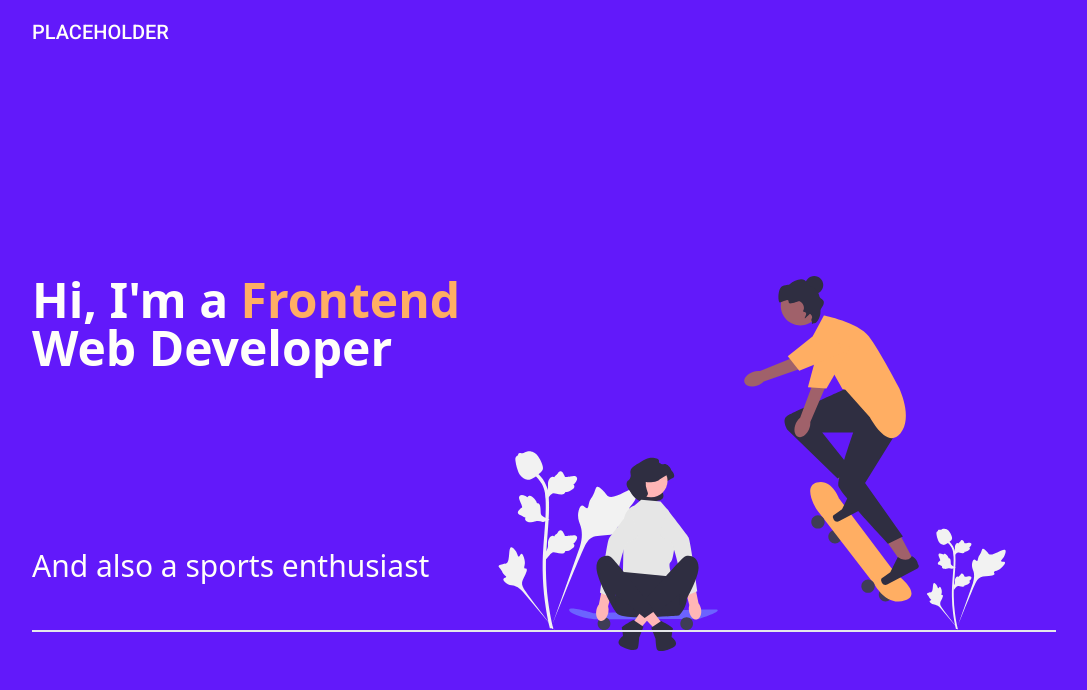
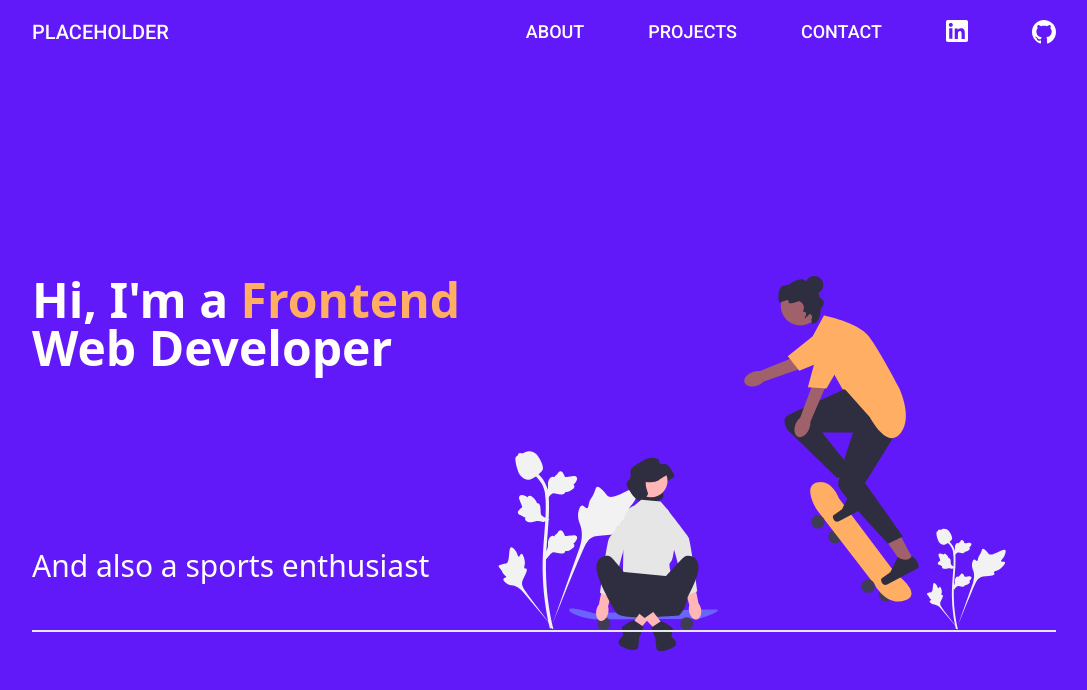
Before and after one commit to airdgo/portfolio, a Next.js app: page / in a window 1280 px wide. Shown: the top 690 px of the page, without its empty margins (96-1183 px from the left). Built offline with nearby package versions, Linux system fonts and the light colour scheme.

Commit message:
fiexed a bug where the navbar dissapear on large screens

```diff
--- a/sections/Header.js
+++ b/sections/Header.js
@@ -9,10 +9,11 @@ export default function Header() {
 		setMenuToggled((prevState) => !prevState);
 	}
 	console.log(menuToggled);
+
 	const dropedDown = menuToggled ? "flex" : "hidden";
 
 	return (
-		<header className="fixed top-0 left-0 z-10 w-full bg-neutral fill-primary2 font-primary text-primary2 lg:bg-transparent">
+		<header className="fixed top-0 left-0 z-30 w-full bg-neutral fill-primary2 font-primary text-primary2 lg:bg-transparent">
 			<nav className="mx-auto my-0 flex h-full w-[80%] max-w-7xl flex-col items-center justify-between font-medium lg:flex-row">
 				<div className="flex h-16 w-full items-center justify-between">
 					<div className="text-xl">
@@ -27,7 +28,7 @@ export default function Header() {
 
 				<ul
 					className={
-						"h-screen flex-col items-center justify-center gap-16 pb-40 text-3xl lg:h-auto lg:flex-row lg:p-0 lg:text-lg " +
+						"h-screen flex-col items-center justify-center gap-16 pb-40 text-3xl lg:static lg:flex lg:h-auto lg:translate-y-0 lg:flex-row lg:p-0 lg:text-lg " +
 						dropedDown
 					}
 				>
```
